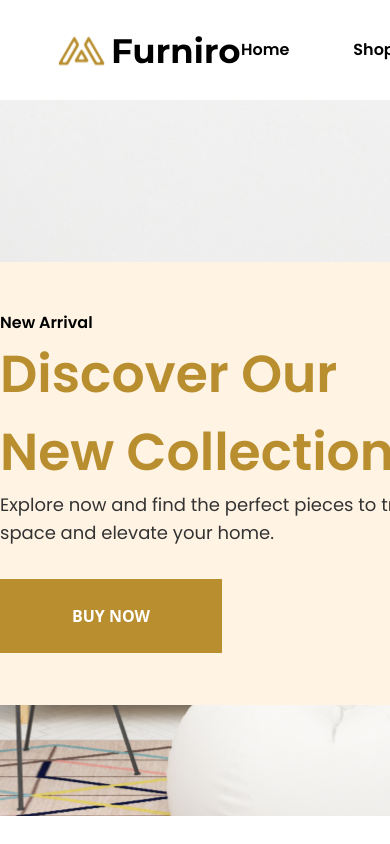
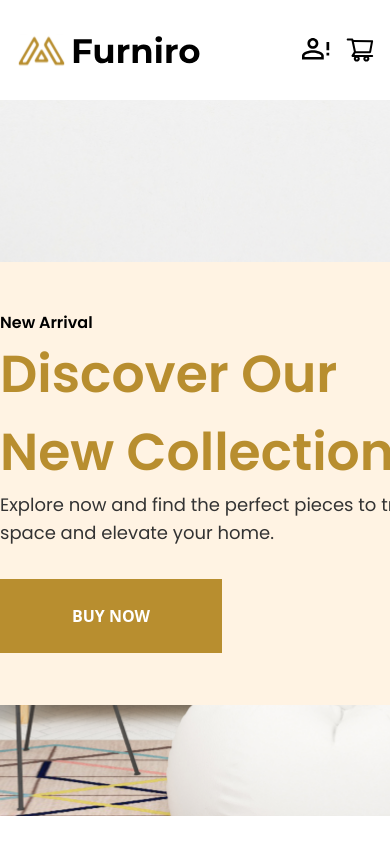
Before and after one commit to marianakemmerich/pb-proj3, a React (Vite) app: page / in a window 390 px wide. Shown: the top 844 px of the page. Built offline with nearby package versions, Linux system fonts and the light colour scheme; data requests are answered from the project's data file.

Commit message:
fix: Update header navigation links

```diff
--- a/src/components/Header.tsx
+++ b/src/components/Header.tsx
@@ -1,27 +1,28 @@
-import logo from '../assets/logo.svg';
-import userIcon from '../assets/user-icon.svg';
-import cartIcon from '../assets/cart-icon.svg';
+import { Link } from 'react-router-dom'
+import logo from '../assets/logo.svg'
+import userIcon from '../assets/user-icon.svg'
+import cartIcon from '../assets/cart-icon.svg'
 
 const Header = () => {
   return (
     <div className='w-full h-[100px] flex items-center px-4'>
-      <div className='flex items-center justify-between w-full max-w-screen-xl ml-10 mr-16'>
+      <div className='flex items-center justify-between w-full max-w-screen-xl mx-auto'>
         <img src={logo} alt="Furniro" className='w-[185px]' />
 
-        <ul className='flex space-x-16 font-poppins font-semibold text-base text-black'>
-          <li><a href="#">Home</a></li>
-          <li><a href="#">Shop</a></li>
-          <li><a href="#">About</a></li>
-          <li><a href="#">Contact</a></li>
+        <ul className='hidden md:flex space-x-8 lg:space-x-16 font-poppins font-semibold text-base text-black'>
+          <li><Link to="/">Home</Link></li>
+          <li><Link to="/shop">Shop</Link></li>
+          <li><Link to="/about">About</Link></li>
+          <li><Link to="/contact">Contact</Link></li>
         </ul>
 
-        <div className='flex space-x-8'>
-          <button><img src={userIcon} className='w-[28px]' alt="User" /></button>
-          <button><img src={cartIcon} className='w-[28px]' alt="Cart" /></button>
+        <div className='flex space-x-4 lg:space-x-8'>
+          <Link to="/login"><img src={userIcon} className='w-[28px]' alt="User" /></Link>
+          <Link to="/cart"><img src={cartIcon} className='w-[28px]' alt="Cart" /></Link>
         </div>
       </div>
     </div>
-  );
-};
+  )
+}
 
-export default Header;
+export default Header
```
